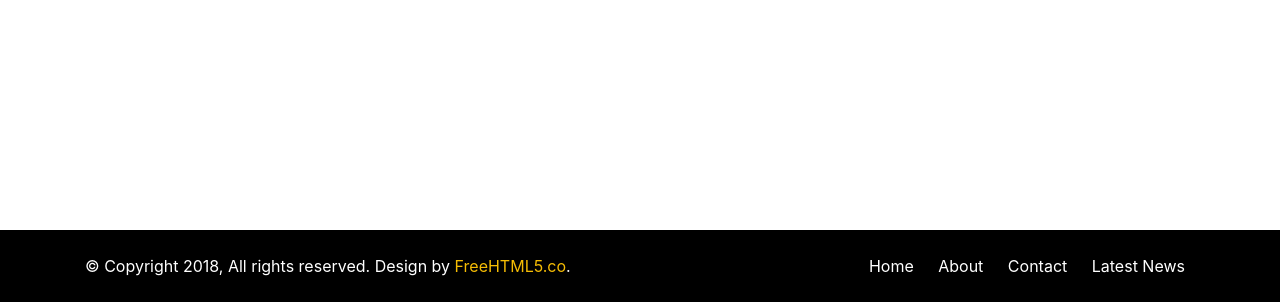
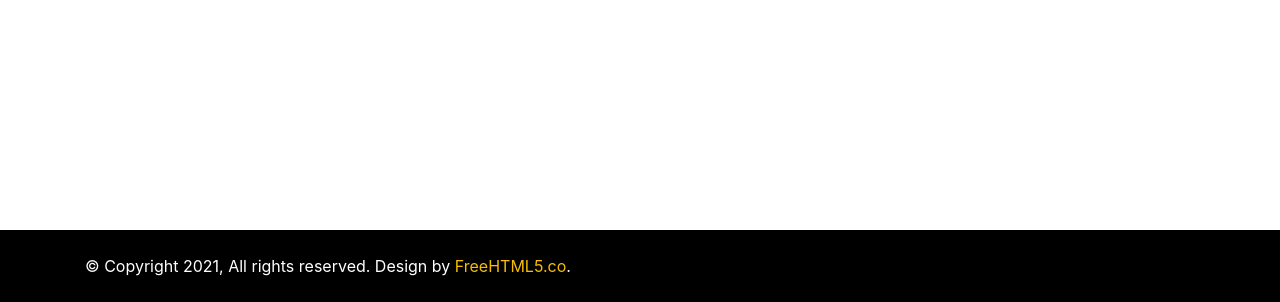
Before and after one commit to bgssuseto/portal-berita, a CodeIgniter app: page /portal-berita/ in a window 1280 px wide. Shown: the part 1880-2182 px from the top of the page. Run offline with CodeIgniter, Linux system fonts and the light colour scheme; data comes from the database, SQL or seed files in the repository; data that the repository does not hold is empty; some libraries are stand-ins or nearby versions.

Commit message:
Commit News

```diff
--- a/application/controllers/Admin.php
+++ b/application/controllers/Admin.php
@@ -130,9 +130,9 @@ class Admin extends CI_Controller
 
         $id = $this->input->post('id');
         $data = [
-            'tanggal'       => $this->input->post('tgl'),
-            'tag'              => $this->input->post('tag'),
-            'author'              => $this->input->post('author'),
+            'tanggal'       => htmlspecialchars($this->input->post('tgl')),
+            'tag'           => $this->input->post('tag'),
+            'author'        => $this->input->post('author'),
             'video'         => $this->input->post('video'),
             'judul_artikel' => htmlspecialchars($this->input->post('judul')),
             'deskripsi'     => htmlspecialchars($this->input->post('deskripsi')),
--- a/application/controllers/Blog.php
+++ b/application/controllers/Blog.php
@@ -5,9 +5,12 @@ class Blog extends CI_Controller
 {
     public function artikel($id)
     {
-        $this->load->view('index-templates/header');
+
+
         $this->load->model('M_artikel');
         $data['artikel'] = $this->M_artikel->get_artikel_by_id2($id);
+        $data['title'] = 'Nanti Jadi Judul Deh';
+        $this->load->view('index-templates/header', $data);
         $this->load->view('blog/artikel', $data);
         $this->load->view('index-templates/footer');
     }
--- a/application/controllers/Welcome.php
+++ b/application/controllers/Welcome.php
@@ -21,8 +21,9 @@ class Welcome extends CI_Controller
 	 */
 	public function index()
 	{
+		$data['title'] = 'Healtify';
 		$data['artikel'] = $this->db->get('artikel')->result_array();
-		$this->load->view('index-templates/header');
+		$this->load->view('index-templates/header', $data);
 		$this->load->view('index', $data);
 		$this->load->view('index-templates/footer');
 	}
--- a/application/views/admin/artikel.php
+++ b/application/views/admin/artikel.php
@@ -30,7 +30,7 @@
                             <th class="text-center">Judul</th>
                             <th class="text-center" width="300">Deskripsi</th>
                             <th class="text-center">Image</th>
-                            <th class="text-center">Aksi</th>
+                            <th class="text-center" width="100px">Aksi</th>
                         </tr>
                     </thead>
                     <tbody>
--- a/application/views/index-templates/footer.php
+++ b/application/views/index-templates/footer.php
@@ -1,12 +1,8 @@
 <div class="container-fluid fh5co_footer_right_reserved">
 	<div class="container">
 		<div class="row  ">
-				<div class="col-12 col-md-6 py-4 Reserved"> © Copyright 2018, All rights reserved. Design by <a href="https://freehtml5.co" title="Free HTML5 Bootstrap templates">FreeHTML5.co</a>. </div>
+			<div class="col-12 col-md-6 py-4 Reserved"> © Copyright <?= date('Y') ?>, All rights reserved. Design by <a href="https://freehtml5.co" title="Free HTML5 Bootstrap templates">FreeHTML5.co</a>. </div>
 			<div class="col-12 col-md-6 spdp_right py-4">
-					<a href="#" class="footer_last_part_menu">Home</a>
-					<a href="Contact_us.html" class="footer_last_part_menu">About</a>
-					<a href="Contact_us.html" class="footer_last_part_menu">Contact</a>
-					<a href="blog.html" class="footer_last_part_menu">Latest News</a>
 			</div>
 		</div>
 	</div>
--- a/application/views/index-templates/header.php
+++ b/application/views/index-templates/header.php
@@ -11,10 +11,10 @@
 	<!-- Required meta tags -->
 	<meta charset="utf-8">
 	<meta name="viewport" content="width=device-width, initial-scale=1, shrink-to-fit=no">
-	<title>24 News — Free Website Template, Free HTML5 Template by FreeHTML5.co</title>
+	<title><?= $title ?></title>
 	<link href="<?= base_url('assets/'); ?>css/media_query.css" rel="stylesheet" type="text/css" />
 	<link href="<?= base_url('assets/'); ?>css/bootstrap.css" rel="stylesheet" type="text/css" />
-	<link href="https://maxcdn.bootstrapcdn.com/font-awesome/4.7.0/css/font-awesome.min.css" rel="stylesheet" integrity="sha384-wvfXpqpZZVQGK6TAh5PVlGOfQNHSoD2xbE+QkPxCAFlNEevoEH3Sl0sibVcOQVnN" crossorigin="anonymous">
+	<link href="<?= base_url('assets/') ?>vendor/fontawesome-free/css/all.min.css" rel="stylesheet" type="text/css">
 	<link href="<?= base_url('assets/'); ?>css/animate.css" rel="stylesheet" type="text/css" />
 	<link href="https://fonts.googleapis.com/css?family=Poppins" rel="stylesheet">
 	<link href="<?= base_url('assets/'); ?>css/owl.carousel.css" rel="stylesheet" type="text/css" />
@@ -23,6 +23,9 @@
 	<link href="<?= base_url('assets/'); ?>css/style_1.css" rel="stylesheet" type="text/css">
 	<!-- Modernizr JS -->
 	<script src="<?= base_url('assets/'); ?>js/modernizr-3.5.0.min.js"></script>
+
+
+
 </head>
 
 <body>
--- a/application/views/index.php
+++ b/application/views/index.php
@@ -75,14 +75,16 @@
 						</div>
 						<div class="col-md-7 animate-box">
 							<a href="<?= base_url('Blog/artikel/') . $row['id'] ?>" class="fh5co_magna py-2"> <?= $row['judul_artikel'] ?> </a>
-							<a href="single.html" class="fh5co_mini_time py-3"><?= $row['author'] ?> </a>
+
 							<div class="fh5co_consectetur"> <?= htmlspecialchars_decode(character_limiter($row['deskripsi'], 350)); ?>
 							</div>
+							<p style="font-style: oblique; text-color:grey; font-size:12px;">Author : <?= $row['author'] ?> &nbsp; <i class="fas fa-clock"></i> <?= $row['tanggal'] ?></p>
+
 						</div>
 					</div>
 				<?php endforeach; ?>
 			</div>
-			<div class="col-md-3 animate-box" data-animate-effect="fadeInRight">
+			<div class=" col-md-3 animate-box" data-animate-effect="fadeInRight">
 				<div>
 					<div class="fh5co_heading fh5co_heading_border_bottom py-2 mb-4">Tags</div>
 				</div>
```
Lines whose indentation alone changed are shown as unchanged.
